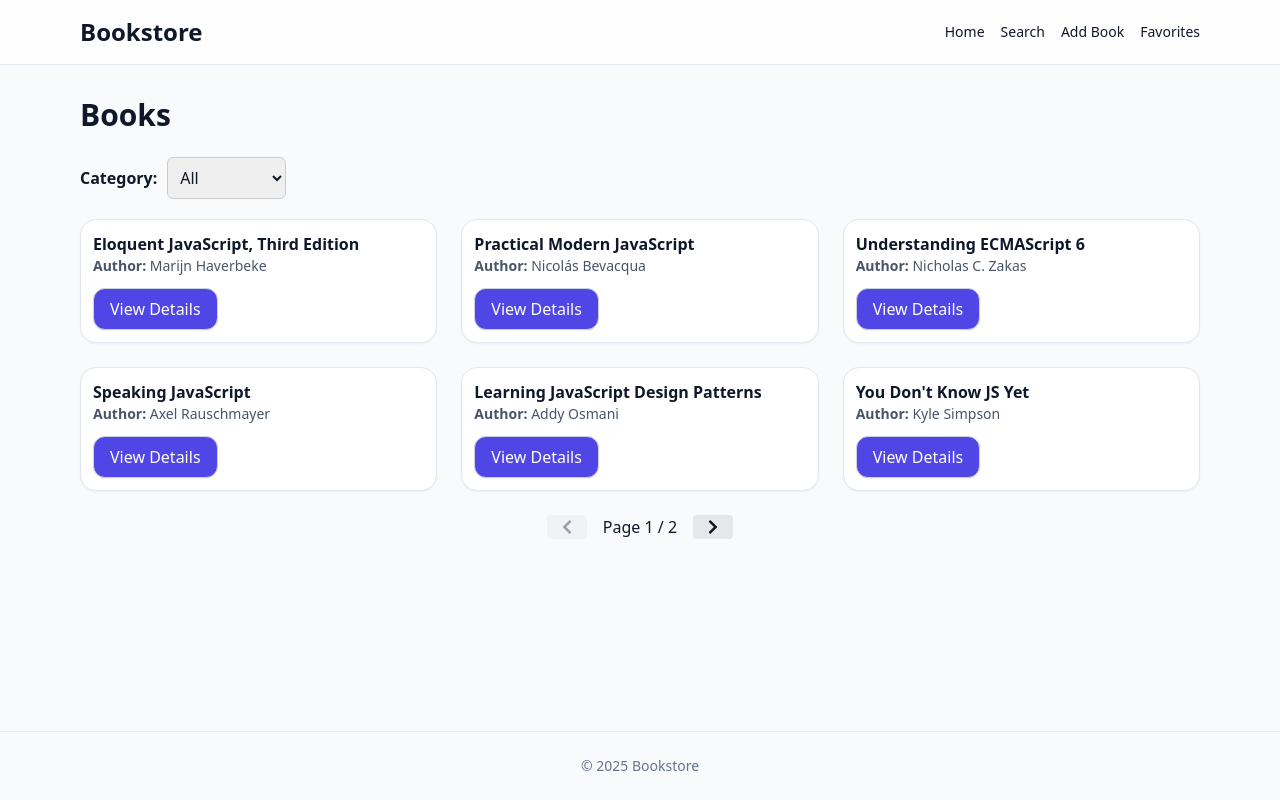
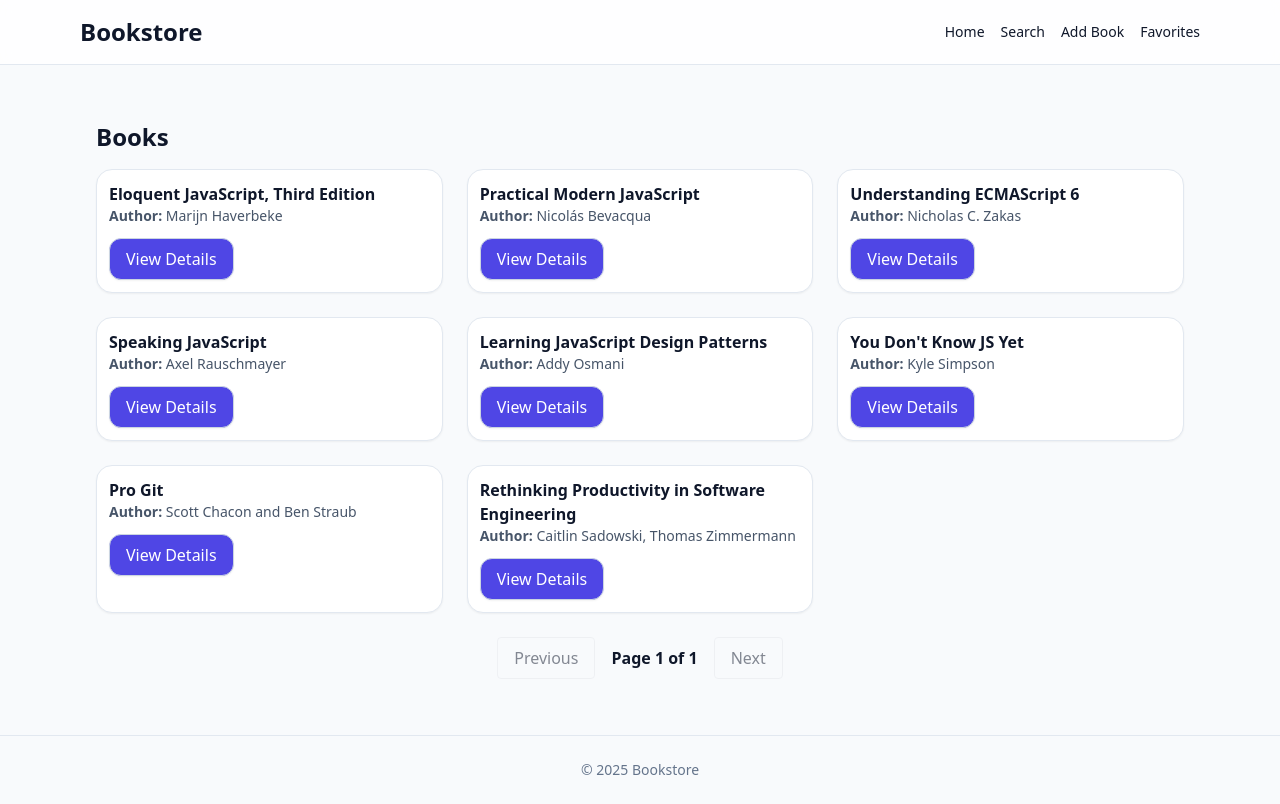
Before and after one commit to ptzivaras/BookStore, a React (Vite) app in the folder bookstore/: page /books in a window 1280 px wide. Built offline with nearby package versions, Linux system fonts and the light colour scheme.

Commit message:
Pagination Component into BookList
reusable pagination control for navigating large book lists

```diff
--- a/bookstore/src/components/Pagination.jsx
+++ b/bookstore/src/components/Pagination.jsx
@@ -1,35 +1,42 @@
-import { FaChevronLeft, FaChevronRight } from "react-icons/fa";
+import React from "react";
 
-export default function Pagination({ currentPage, totalPages, onPageChange }) {
-  const prev = () => {
-    if (currentPage > 1) onPageChange(currentPage - 1);
+const Pagination = ({ currentPage, totalPages, onPageChange }) => {
+
+  const handlePrev = () => {
+    if (currentPage > 1) {
+      onPageChange(currentPage - 1);
+    }
   };
 
-  const next = () => {
-    if (currentPage < totalPages) onPageChange(currentPage + 1);
+  const handleNext = () => {
+    if (currentPage < totalPages) {
+      onPageChange(currentPage + 1);
+    }
   };
 
   return (
-    <div className="flex items-center justify-center gap-4 mt-6">
+    <div className="flex justify-center items-center mt-6 space-x-4">
       <button
-        className="px-3 py-1 bg-gray-200 rounded disabled:opacity-40"
-        onClick={prev}
+        onClick={handlePrev}
+        className="px-4 py-2 border rounded disabled:opacity-50"
         disabled={currentPage === 1}
       >
-        <FaChevronLeft />
+        Previous
       </button>
 
-      <span className="font-medium">
-        Page {currentPage} / {totalPages}
+      <span className="font-semibold">
+        Page {currentPage} of {totalPages}
       </span>
 
       <button
-        className="px-3 py-1 bg-gray-200 rounded disabled:opacity-40"
-        onClick={next}
+        onClick={handleNext}
+        className="px-4 py-2 border rounded disabled:opacity-50"
         disabled={currentPage === totalPages}
       >
-        <FaChevronRight />
+        Next
       </button>
     </div>
   );
-}
+};
+
+export default Pagination;
--- a/bookstore/src/pages/BooksList.jsx
+++ b/bookstore/src/pages/BooksList.jsx
@@ -1,83 +1,45 @@
-import { useEffect, useState } from "react";
+import React, { useEffect, useState } from "react";
+import BookCard from "../components/BookCard";
+import Pagination from "../components/Pagination";
 import { fetchBooks } from "../services/api";
-import BookCard from "../components/BookCard";
-import CategoryFilter from "../components/CategoryFilter";
-import Pagination from "../components/Pagination";
 
-export default function BookList() {
+const BookList = () => {
   const [books, setBooks] = useState([]);
-  const [category, setCategory] = useState("all");
-  const [loading, setLoading] = useState(true);
-
-  // Pagination state
   const [currentPage, setCurrentPage] = useState(1);
-  const PAGE_SIZE = 6;
+  const booksPerPage = 9;
 
   useEffect(() => {
-    let active = true;
+    const loadBooks = async () => {
+      const data = await fetchBooks();
+      setBooks(data);
+    };
 
-    (async () => {
-      setLoading(true);
-      const all = await fetchBooks();
-      if (!active) return;
-
-      setBooks(all);
-      setLoading(false);
-    })();
-
-    return () => {
-      active = false;
-    };
+    loadBooks();
   }, []);
 
-  // Collect category names
-  const categoryList = [...new Set(books.map((b) => b.category))];
+  const totalPages = Math.ceil(books.length / booksPerPage);
 
-  // Apply category filter
-  const filtered =
-    category === "all"
-      ? books
-      : books.filter((b) => b.category === category);
-
-  // Pagination logic
-  const totalPages = Math.ceil(filtered.length / PAGE_SIZE);
-  const start = (currentPage - 1) * PAGE_SIZE;
-  const pageSlice = filtered.slice(start, start + PAGE_SIZE);
-
-  // reset to page 1 when switching category
-  useEffect(() => {
-    setCurrentPage(1);
-  }, [category]);
+  const start = (currentPage - 1) * booksPerPage;
+  const end = start + booksPerPage;
+  const visibleBooks = books.slice(start, end);
 
   return (
-    <div>
-      <h2 className="text-3xl font-semibold mb-6">Books</h2>
+    <div className="container mx-auto px-4 py-6">
+      <h1 className="text-2xl font-bold mb-4">Books</h1>
 
-      <CategoryFilter
-        categories={categoryList}
-        selected={category}
-        onChange={setCategory}
-      />
-
-      {loading && <p>Loading books...</p>}
-
-      {!loading && pageSlice.length === 0 && (
-        <p className="text-slate-500 mt-6">No books found.</p>
-      )}
-
-      <div className="grid grid-cols-1 sm:grid-cols-2 lg:grid-cols-3 gap-6">
-        {pageSlice.map((book) => (
-          <BookCard key={book.isbn} book={book} />
+      <div className="grid grid-cols-1 sm:grid-cols-2 md:grid-cols-3 gap-6">
+        {visibleBooks.map((book) => (
+          <BookCard key={book.id} book={book} />
         ))}
       </div>
 
-      {totalPages > 1 && !loading && (
-        <Pagination
-          currentPage={currentPage}
-          totalPages={totalPages}
-          onPageChange={setCurrentPage}
-        />
-      )}
+      <Pagination
+        currentPage={currentPage}
+        totalPages={totalPages}
+        onPageChange={setCurrentPage}
+      />
     </div>
   );
-}
+};
+
+export default BookList;
--- a/bookstore/src/pages/Search.jsx
+++ b/bookstore/src/pages/Search.jsx
@@ -1,8 +1,6 @@
 import { useEffect, useMemo, useState } from "react";
-//import { fetchBooks } from "../services/api";
 import BookCard from "../components/BookCard";
 import SearchBar from "../components/SearchBar";
-//import Filters from "../components/Filters";
 import { fetchBooks, getBookByIsbn, createBook, updateBook, deleteBook } from "../services/api";
 
 export default function Search() {
```
